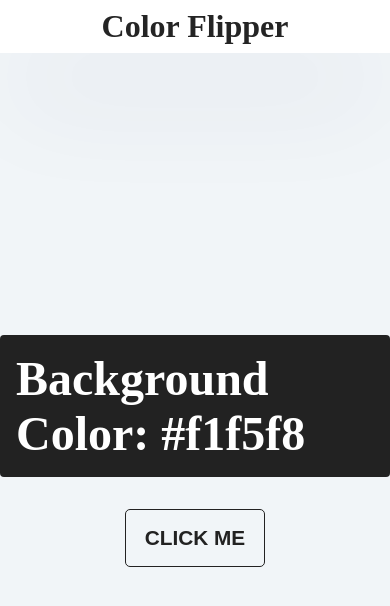
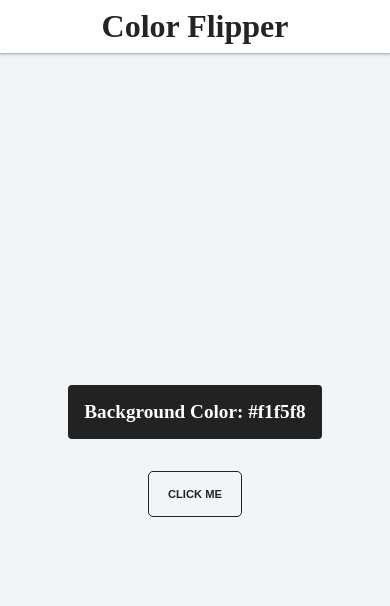
Before and after one commit to homoki-denis/Color-Flipper, a plain HTML site: page index.html in a window 390 px wide. Drawn offline with Linux system fonts and the light colour scheme.

Commit message:
adjusted for phones

```diff
--- a/script.js
+++ b/script.js
@@ -10,8 +10,8 @@
     hexValue += hex[randomNumber()];
   }
   color.textContent = hexValue;
+  color.style.color = hexValue;
   document.body.style.backgroundColor = hexValue;
-  color.style.color = hexValue;
 });
 
 function randomNumber() {
--- a/style.css
+++ b/style.css
@@ -16,8 +16,8 @@
   font-weight: bold;
   text-align: center;
   padding: 0.5rem 0;
-  box-shadow: rgba(50, 50, 93, 0.25) 0px 50px 100px -20px,
-    rgba(0, 0, 0, 0.3) 0px 30px 60px -30px;
+  box-shadow: rgba(60, 64, 67, 0.3) 0px 1px 2px 0px,
+    rgba(60, 64, 67, 0.15) 0px 1px 3px 1px;
 }
 
 .container {
@@ -36,6 +36,7 @@
   font-size: 3rem;
   font-weight: bold;
   border-radius: 4px;
+  margin: 0 1rem;
 }
 
 button {
@@ -56,3 +57,18 @@
   background-color: #222;
   color: #fff;
 }
+
+@media screen and (max-width: 700px) {
+  .main-content {
+    font-size: 2rem;
+  }
+}
+
+@media screen and (max-width: 470px) {
+  .main-content {
+    font-size: 1.2rem;
+  }
+  button {
+    font-size: 0.7rem;
+  }
+}
```
